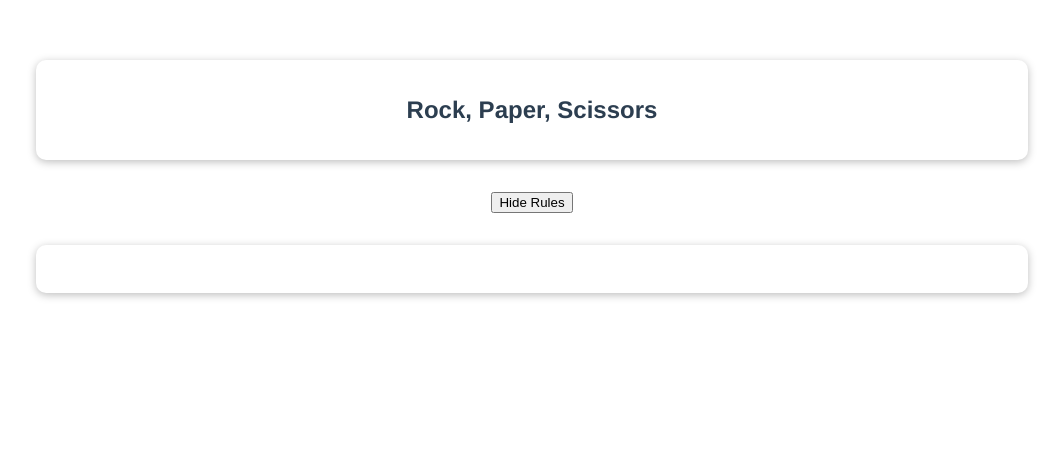
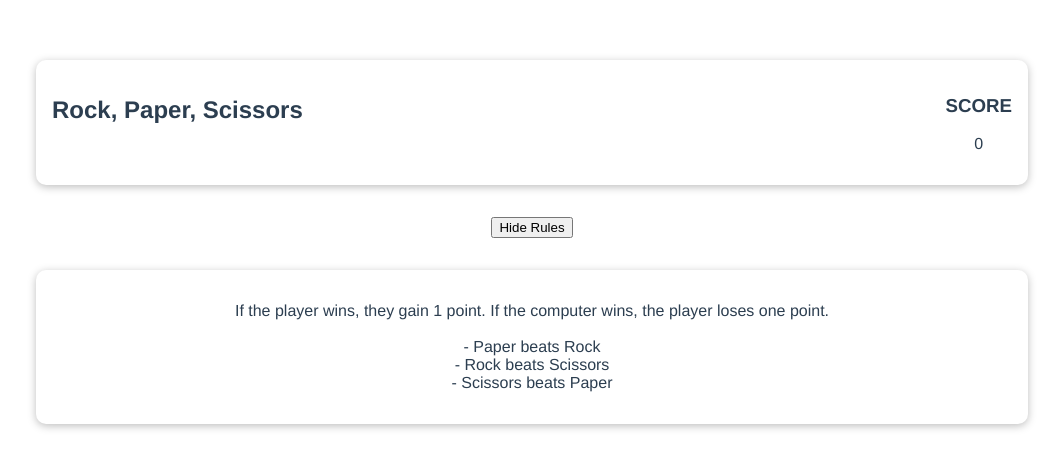
Before and after one commit to Mirthay/-Rock-Paper-Scissors-, a Vue app: page /products in a window 1280 px wide. Shown: the top 468 px of the page, without its empty margins (108-1171 px from the left). Built offline with nearby package versions, Linux system fonts and the light colour scheme.

Commit message:
pridane score board

```diff
--- a/src/components/TheHeader.vue
+++ b/src/components/TheHeader.vue
@@ -1,8 +1,10 @@
 <template>
   <section>
     <h2>{{ title }}</h2>
-    <div></div>
-    <slot></slot>
+    <div>
+      <h3>SCORE</h3>
+      <p>{{ score }}</p>
+    </div>
   </section>
 </template>
 
@@ -10,7 +12,10 @@
 export default {
   computed: {
     title() {
-      return this.$store.state.title;
+      return this.$store.getters.title;
+    },
+    score() {
+      return this.$store.getters.score;
     },
   },
 };
@@ -18,6 +23,7 @@ export default {
 
 <style scoped>
 section {
+  display: flex;
   text-align: center;
   max-width: 60rem;
   margin: 2rem auto;
@@ -25,4 +31,11 @@ section {
   padding: 1rem;
   border-radius: 10px;
 }
+h2 {
+  flex: 1;
+  text-align: left;
+}
+p {
+  text-align: center;
+}
 </style>
--- a/src/store/index.js
+++ b/src/store/index.js
@@ -22,6 +22,12 @@ const store = createStore({
     showRules(state) {
       return state.showRules;
     },
+    rules(state) {
+      return state.rules;
+    },
+    score(state) {
+      return state.score;
+    },
   },
 });
 
```
